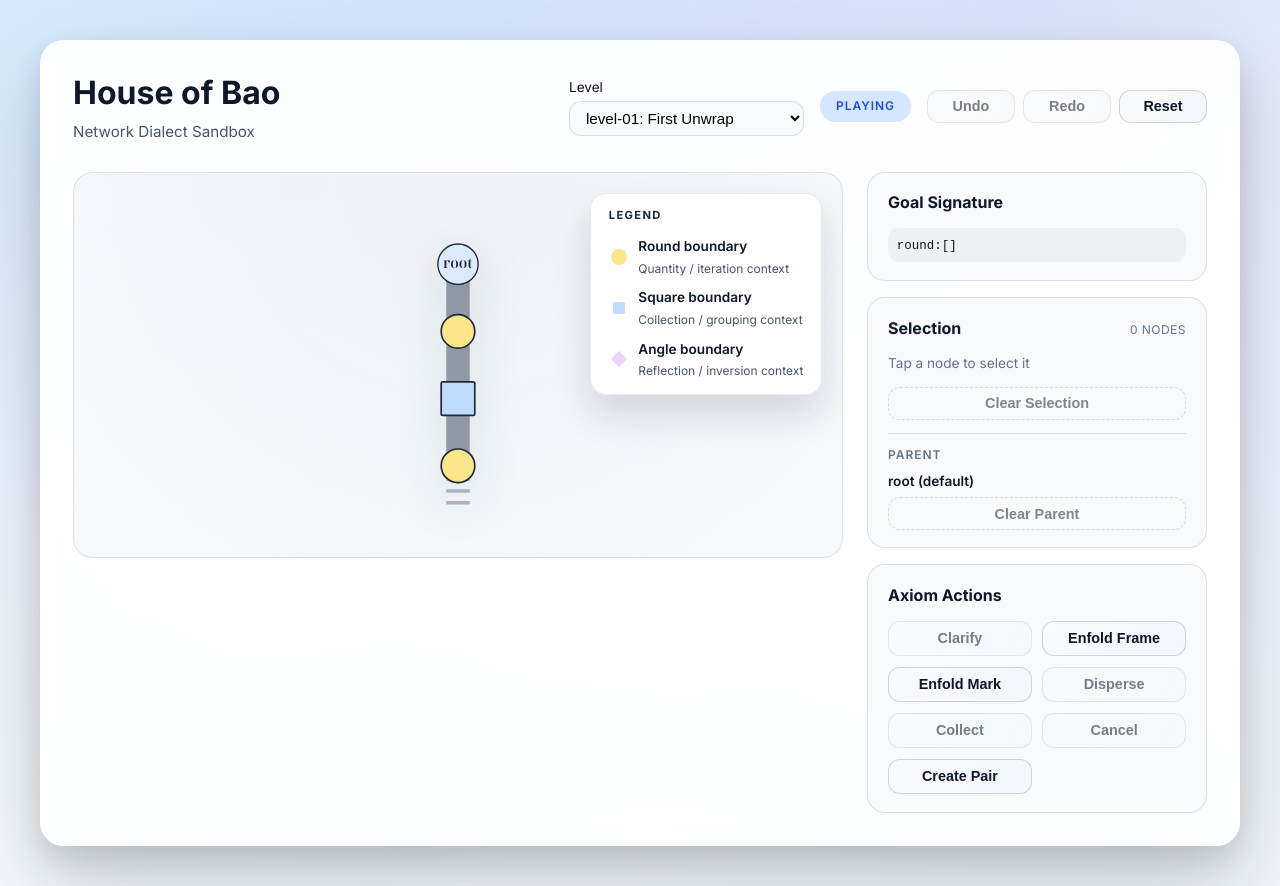
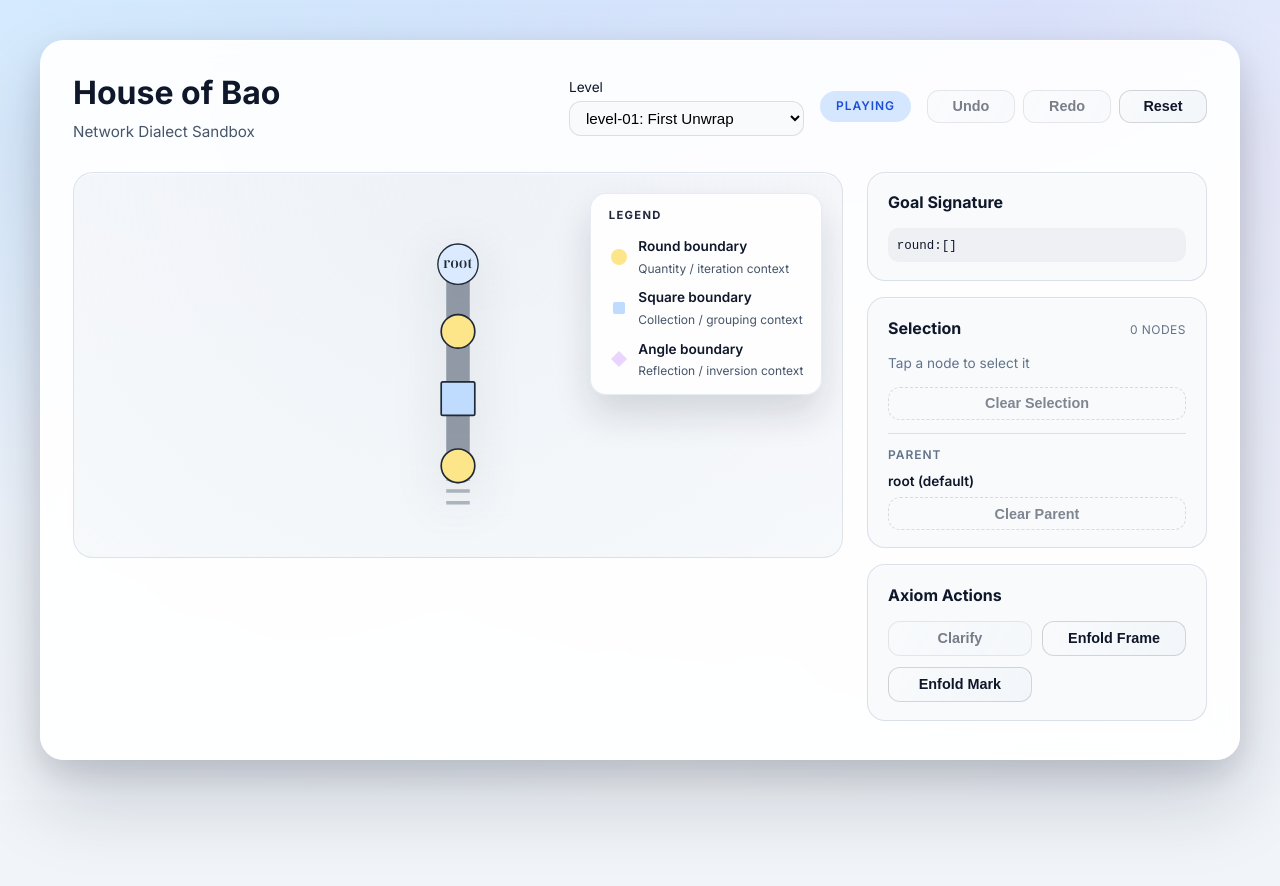
Before and after one commit to weavermarquez/house-of-bao, a React (Vite) app in the folder house-of-bao/: page / in a window 1280 px wide. After the commit the page ends 800 px from the top, so only its background shows below. Built offline with nearby package versions, Linux system fonts and the light colour scheme.

Commit message:
codex feat: hide disabled Axioms

```diff
--- a/house-of-bao/src/App.tsx
+++ b/house-of-bao/src/App.tsx
@@ -2,6 +2,7 @@ import { useEffect, useMemo } from "react";
 import { useShallow } from "zustand/shallow";
 import "./App.css";
 import { levels } from "./levels";
+import { type AxiomType } from "./levels/types";
 import { useGameStore, type GameState } from "./store/gameStore";
 import {
   canonicalSignature,
@@ -168,6 +169,17 @@ function App() {
     () => new Set(selectedNodeIds),
     [selectedNodeIds],
   );
+  const allowedAxioms = level?.allowedAxioms;
+  const allowsAxiom = useMemo<((type: AxiomType) => boolean)>(() => {
+    if (!allowedAxioms || allowedAxioms.length === 0) {
+      return () => true;
+    }
+    const allowedSet = new Set(allowedAxioms);
+    return (type) => allowedSet.has(type);
+  }, [allowedAxioms]);
+  const showInversionActions = allowsAxiom("inversion");
+  const showArrangementActions = allowsAxiom("arrangement");
+  const showReflectionActions = allowsAxiom("reflection");
 
   const goalProgress = useMemo(() => {
     const currentCounts = new Map<string, number>();
@@ -355,6 +367,8 @@ function App() {
             <section className="info-card">
               <h2>Axiom Actions</h2>
               <div className="action-grid">
+                {showInversionActions && (
+                  <>
                     <button
                       type="button"
                       onClick={() => {
@@ -397,6 +411,10 @@ function App() {
                     >
                       Enfold Mark
                     </button>
+                  </>
+                )}
+                {showArrangementActions && (
+                  <>
                     <button
                       type="button"
                       onClick={() => {
@@ -424,6 +442,10 @@ function App() {
                     >
                       Collect
                     </button>
+                  </>
+                )}
+                {showReflectionActions && (
+                  <>
                     <button
                       type="button"
                       onClick={() => {
@@ -453,6 +475,8 @@ function App() {
                     >
                       Create Pair
                     </button>
+                  </>
+                )}
               </div>
             </section>
           </aside>
```
Lines whose indentation alone changed are shown as unchanged.
